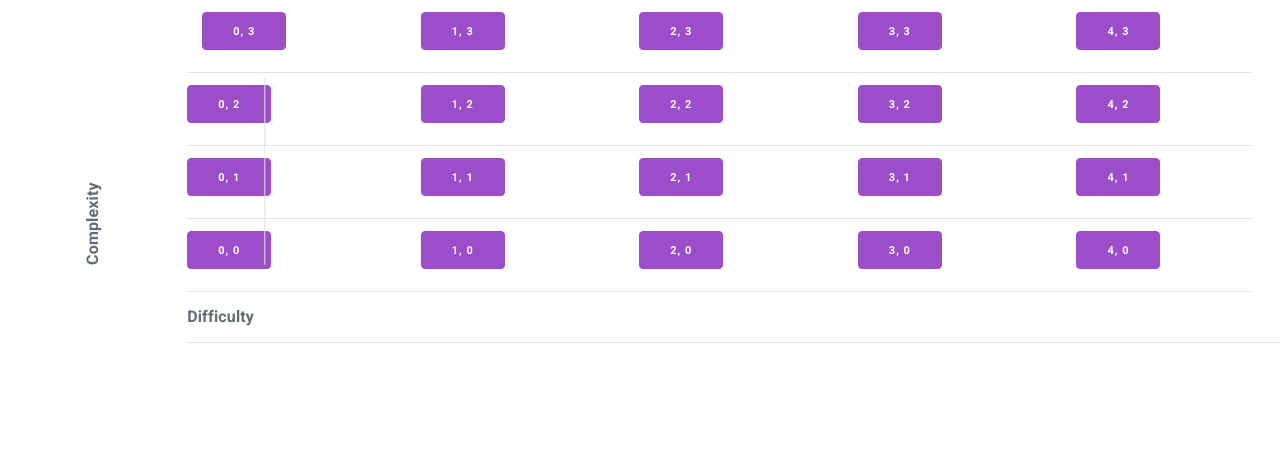
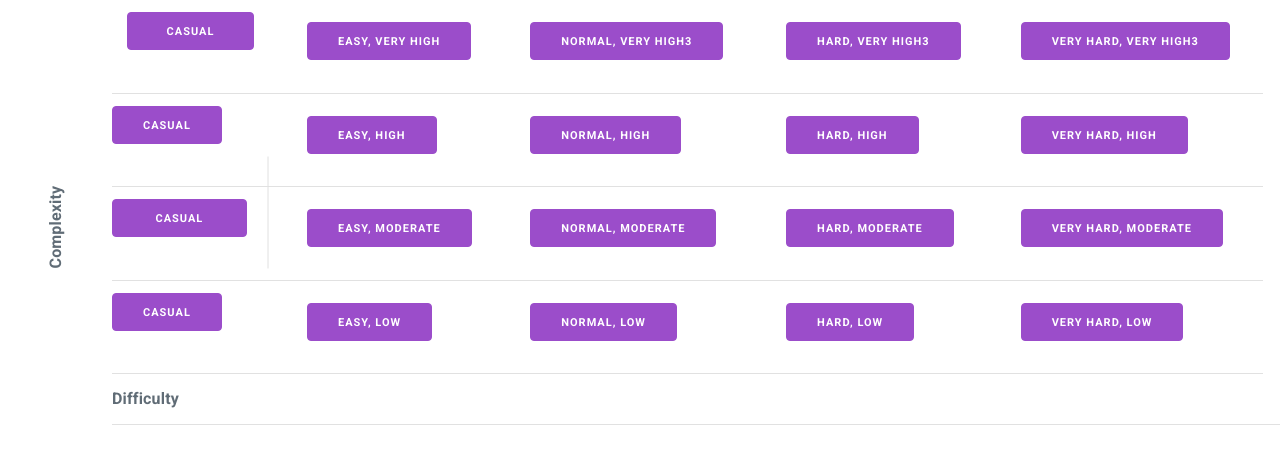
Before and after one commit to brycekbargar/si-tools, a plain HTML site: page sites/sugr/index.html in a window 1280 px wide. Drawn offline with nearby package versions, Linux system fonts and the light colour scheme.

Commit message:
Update site to use feather files and read islands

```diff
--- a/sites/sugr/index.html
+++ b/sites/sugr/index.html
@@ -20,32 +20,32 @@
 	<table id="choices">
 		<tr>
 			<th rowspan="5" style="transform: rotate(-90deg)">Complexity</th>
-			<td><button data-complexity="03" data-difficulty="00" onclick="randomGame(this)">0, 3</button></td>
-			<td><button data-complexity="03" data-difficulty="01" onclick="randomGame(this)">1, 3</button></td>
-			<td><button data-complexity="03" data-difficulty="02" onclick="randomGame(this)">2, 3</button></td>
-			<td><button data-complexity="03" data-difficulty="03" onclick="randomGame(this)">3, 3</button></td>
-			<td><button data-complexity="03" data-difficulty="04" onclick="randomGame(this)">4, 3</button></td>
+			<td><button data-complexity="03" data-difficulty="00" onclick="randomGame(this)">Casual<p>Very High</button></td>
+			<td><button data-complexity="03" data-difficulty="01" onclick="randomGame(this)">Easy, Very High</button></td>
+			<td><button data-complexity="03" data-difficulty="02" onclick="randomGame(this)">Normal, Very High3</button></td>
+			<td><button data-complexity="03" data-difficulty="03" onclick="randomGame(this)">Hard, Very High3</button></td>
+			<td><button data-complexity="03" data-difficulty="04" onclick="randomGame(this)">Very Hard, Very High3</button></td>
 		</tr>
 		<tr>
-			<td><button data-complexity="02" data-difficulty="00" onclick="randomGame(this)">0, 2</button></td>
-			<td><button data-complexity="02" data-difficulty="01" onclick="randomGame(this)">1, 2</button></td>
-			<td><button data-complexity="02" data-difficulty="02" onclick="randomGame(this)">2, 2</button></td>
-			<td><button data-complexity="02" data-difficulty="03" onclick="randomGame(this)">3, 2</button></td>
-			<td><button data-complexity="02" data-difficulty="04" onclick="randomGame(this)">4, 2</button></td>
+			<td><button data-complexity="02" data-difficulty="00" onclick="randomGame(this)">Casual<p>, High</button></td>
+			<td><button data-complexity="02" data-difficulty="01" onclick="randomGame(this)">Easy, High</button></td>
+			<td><button data-complexity="02" data-difficulty="02" onclick="randomGame(this)">Normal, High</button></td>
+			<td><button data-complexity="02" data-difficulty="03" onclick="randomGame(this)">Hard, High</button></td>
+			<td><button data-complexity="02" data-difficulty="04" onclick="randomGame(this)">Very Hard, High</button></td>
 		</tr>
 		<tr>
-			<td><button data-complexity="01" data-difficulty="00" onclick="randomGame(this)">0, 1</button></td>
-			<td><button data-complexity="01" data-difficulty="01" onclick="randomGame(this)">1, 1</button></td>
-			<td><button data-complexity="01" data-difficulty="02" onclick="randomGame(this)">2, 1</button></td>
-			<td><button data-complexity="01" data-difficulty="03" onclick="randomGame(this)">3, 1</button></td>
-			<td><button data-complexity="01" data-difficulty="04" onclick="randomGame(this)">4, 1</button></td>
+			<td><button data-complexity="01" data-difficulty="00" onclick="randomGame(this)">Casual<p>, Moderate</button></td>
+			<td><button data-complexity="01" data-difficulty="01" onclick="randomGame(this)">Easy, Moderate</button></td>
+			<td><button data-complexity="01" data-difficulty="02" onclick="randomGame(this)">Normal, Moderate</button></td>
+			<td><button data-complexity="01" data-difficulty="03" onclick="randomGame(this)">Hard, Moderate</button></td>
+			<td><button data-complexity="01" data-difficulty="04" onclick="randomGame(this)">Very Hard, Moderate</button></td>
 		</tr>
 		<tr>
-			<td><button data-complexity="00" data-difficulty="00" onclick="randomGame(this)">0, 0</button></td>
-			<td><button data-complexity="00" data-difficulty="01" onclick="randomGame(this)">1, 0</button></td>
-			<td><button data-complexity="00" data-difficulty="02" onclick="randomGame(this)">2, 0</button></td>
-			<td><button data-complexity="00" data-difficulty="03" onclick="randomGame(this)">3, 0</button></td>
-			<td><button data-complexity="00" data-difficulty="04" onclick="randomGame(this)">4, 0</button></td>
+			<td><button data-complexity="00" data-difficulty="00" onclick="randomGame(this)">Casual<p> Low</td>
+			<td><button data-complexity="00" data-difficulty="01" onclick="randomGame(this)">Easy, Low</button></td>
+			<td><button data-complexity="00" data-difficulty="02" onclick="randomGame(this)">Normal, Low</button></td>
+			<td><button data-complexity="00" data-difficulty="03" onclick="randomGame(this)">Hard, Low</button></td>
+			<td><button data-complexity="00" data-difficulty="04" onclick="randomGame(this)">Very Hard, Low</button></td>
 		</tr>
 		<tr>
 			<th colspan="6">Difficulty<th>
@@ -53,6 +53,7 @@
 	</table>
 
 	<h3 id="game"></h3>
+	<h3 id="island"></h3>
 
 	<script type="text/javascript">
 		const sugr = window.sugr = {}
@@ -61,10 +62,13 @@
 			const difficulty = element.dataset.difficulty;
 			const complexity = element.dataset.complexity;
 
-			const games = sugr.games = await Arrow.tableFromIPC(fetch(`/3102${difficulty}${complexity}.arrow`));
-			randomGame = Math.floor(Math.random() * games.stats.numRows)
+			const games = sugr.games = await Arrow.tableFromIPC(fetch(`data/3102${difficulty}${complexity}_games.feather`));
+			const randomGame = Math.floor(Math.random() * games.numRows)
+			document.getElementById("game").innerHTML = games.get(randomGame).toString()
 
-			document.getElementById("game").innerHTML = games.get(randomGame).toString()
+			const islands = sugr.games = await Arrow.tableFromIPC(fetch(`data/6B02_islands.feather`));
+			const randomIsland = Math.floor(Math.random() * islands.numRows)
+			document.getElementById("island").innerHTML = islands.get(randomIsland).toString()
 		}
 	</script>
 </body>
```
